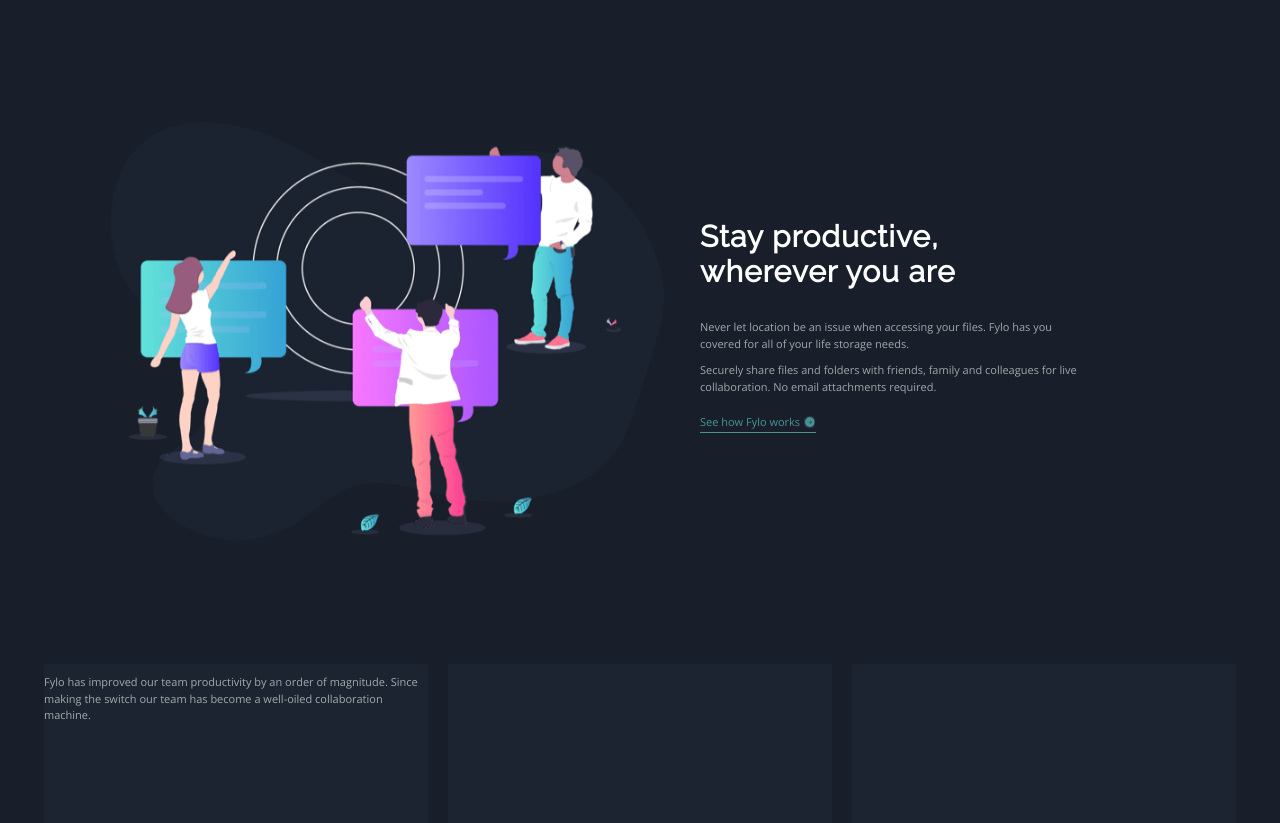
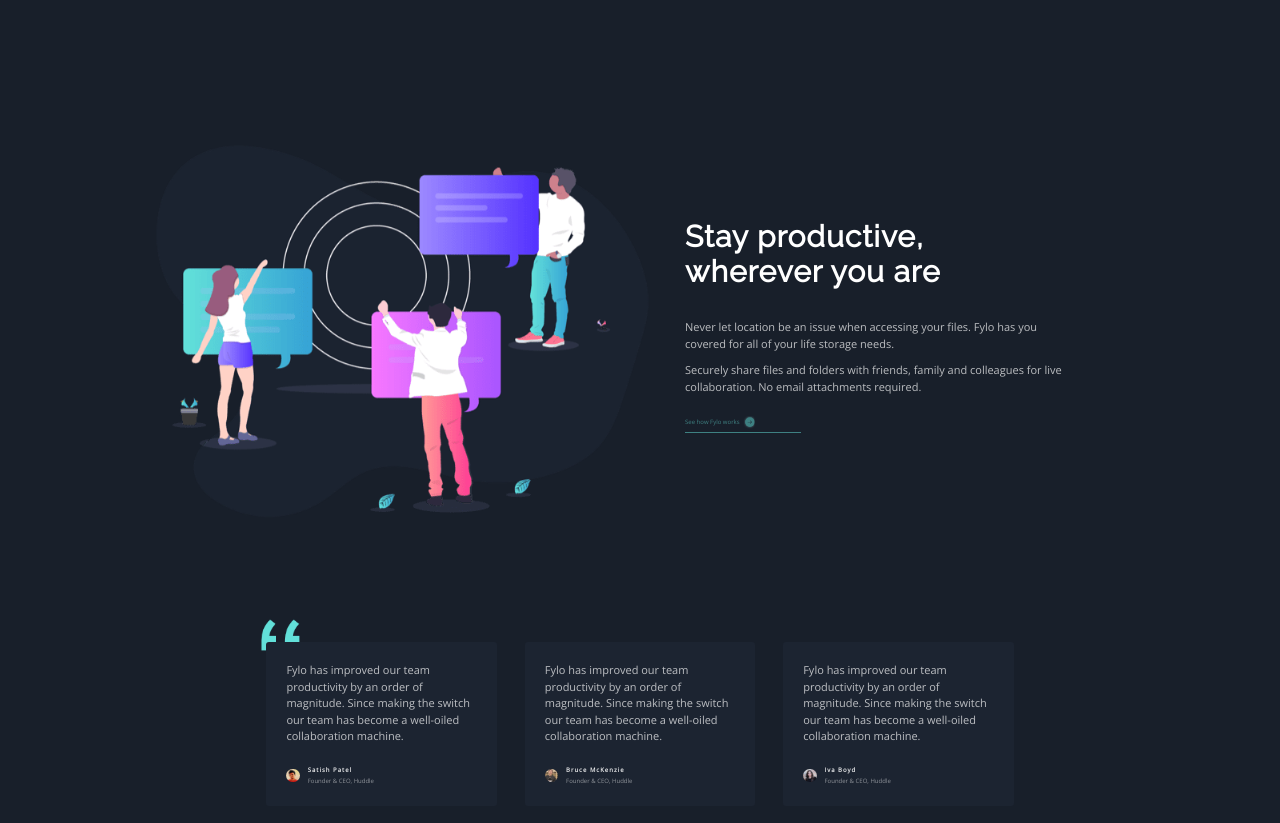
Before and after one commit to VincenzoParrinelli/Fylo-dark-theme-landing-page, a React (Vite) app: page / in a window 1280 px wide. Shown: the part 1396-2219 px from the top of the page. Built offline with nearby package versions, Linux system fonts and the light colour scheme.

Commit message:
feat(landingPage): cards section

```diff
--- a/src/Components/LandingPage.tsx
+++ b/src/Components/LandingPage.tsx
@@ -99,14 +99,14 @@
                     <div className="landing-page__stay-productive-container">
 
                         <div className="landing-page__stay-productive-heading-container">
-                            <h1 className="heading-primary heading-primary--left clear-line-height">Stay productive, wherever you are</h1>
+                            <h1 className="heading-primary heading-primary--left u-clear-line-height">Stay productive, wherever you are</h1>
                         </div>
 
-                        <p className="paragraph-tertiary">
+                        <p className="paragraph-secondary u-margin-bottom-small u-text-left">
                             Never let location be an issue when accessing your files. Fylo has you covered for all of your life storage needs.
                         </p>
 
-                        <p className="paragraph-tertiary">
+                        <p className="paragraph-secondary u-text-left">
                             Securely share files and folders with friends, family and colleagues for live collaboration. No email attachments
                             required.
                         </p>
@@ -125,17 +125,63 @@
                 <section className="landing-page__cards-section">
                     <div className="landing-page__card">
 
-                        <p className="paragraph-tertiary">
+                        <p className="paragraph-secondary u-text-left">
                             Fylo has improved our team productivity by an order of magnitude. Since making the switch our
                             team has become a well-oiled collaboration machine.
                         </p>
 
+                        <div className="landing-page__card-review-container">
+
+                            <img className="landing-page__card-profile-icon" src="../../Assets/Images/profile-1.jpg" alt="profile1" />
+
+                            <div className="landing-page__card-user-details">
+                                <h3 className="heading-tertiary u-margin-bottom-smallest">Satish Patel</h3>
+                                <p className="paragraph-tertiary">Founder & CEO, Huddle</p>
+                            </div>
+
+                        </div>
+
                     </div>
+
                     <div className="landing-page__card">
 
+                        <p className="paragraph-secondary u-text-left">
+                            Fylo has improved our team productivity by an order of magnitude. Since making the switch our
+                            team has become a well-oiled collaboration machine.
+                        </p>
+
+
+                        <div className="landing-page__card-review-container">
+
+                            <img className="landing-page__card-profile-icon" src="../../Assets/Images/profile-2.jpg" alt="profile2" />
+
+
+                            <div className="landing-page__card-user-details">
+                                <h3 className="heading-tertiary u-margin-bottom-smallest">Bruce McKenzie</h3>
+                                <p className="paragraph-tertiary">Founder & CEO, Huddle</p>
+                            </div>
+
+                        </div>
+
                     </div>
+
                     <div className="landing-page__card">
 
+                        <p className="paragraph-secondary u-text-left">
+                            Fylo has improved our team productivity by an order of magnitude. Since making the switch our
+                            team has become a well-oiled collaboration machine.
+                        </p>
+
+                        <div className="landing-page__card-review-container">
+
+                            <img className="landing-page__card-profile-icon" src="../../Assets/Images/profile-3.jpg" alt="profile3" />
+
+                            <div className="landing-page__card-user-details">
+                                <h3 className="heading-tertiary u-margin-bottom-smallest">Iva Boyd</h3>
+                                <p className="paragraph-tertiary">Founder & CEO, Huddle</p>
+                            </div>
+
+                        </div>
                     </div>
                 </section>
             </main>
--- a/src/scss/base/_typography.scss
+++ b/src/scss/base/_typography.scss
@@ -1,5 +1,6 @@
 .heading-primary,
-.heading-secondary {
+.heading-secondary,
+.heading-tertiary {
     color: $color-white;
     text-align: center;
     letter-spacing: .1rem;
@@ -24,6 +25,12 @@
     margin-bottom: 1rem;
 }
 
+.heading-tertiary {
+    opacity: 0.9;
+    text-align: left;
+    font-size: .6rem;
+}
+
 .paragraph-primary,
 .paragraph-secondary,
 .paragraph-tertiary {
@@ -36,7 +43,7 @@
 .paragraph-secondary,
 .paragraph-tertiary {
     font-size: 1.1rem;
-    opacity: 0.6;
+    opacity: 0.7;
 }
 
 .paragraph-primary {
@@ -44,13 +51,9 @@
     inline-size: 50rem;
 }
 
-.paragraph-secondary {
-    inline-size: 29.6rem;
-}
-
 .paragraph-tertiary {
-    text-align: left;
-    margin-top: 1rem;
+    font-size: .6rem;
+    opacity: 0.5;
 
     &--anchor {
         color: $color-cyan;
@@ -67,7 +70,3 @@
         }
     }
 }
-
-.clear-line-height {
-    line-height: unset;
-}
--- /dev/null
+++ b/src/scss/base/_utilities.scss
@@ -0,0 +1,15 @@
+.u-clear-line-height {
+    line-height: unset;
+}
+
+.u-margin-bottom-small {
+    margin-bottom: 1rem !important;
+}
+
+.u-margin-bottom-smallest {
+    margin-bottom: .3rem !important;
+}
+
+.u-text-left {
+    text-align: left !important;
+}
--- a/src/scss/main.scss
+++ b/src/scss/main.scss
@@ -5,6 +5,7 @@
 //BASE
 @import "base/base";
 @import "base/typography";
+@import "base/utilities";
 
 //COMPONENTS
 @import "components/button";
--- a/src/scss/pages/_landing-page.scss
+++ b/src/scss/pages/_landing-page.scss
@@ -65,6 +65,7 @@
         justify-self: center;
 
         width: auto;
+        inline-size: 29.6rem;
     }
 
     &__icon {
@@ -97,18 +98,18 @@
         justify-content: center;
         margin-top: 10rem;
 
-        grid-template-columns: 62rem 50rem;
+        grid-template-columns: 59rem 50rem;
     }
 
     &__stay-productive-illustration {
-        transform: scale(0.9);
+        transform: scale(0.8);
     }
 
     &__stay-productive-heading-container {
         font-family: "Raleway";
     }
 
-    &__stay-productive-container{
+    &__stay-productive-container {
         margin-top: 12rem;
         inline-size: 38rem;
     }
@@ -126,14 +127,57 @@
         display: flex;
         justify-content: center;
         align-items: center;
-        width: 100vw;
-        height: 50vh;
+        width: 100%;
+        height: 40vh;
+        position: relative;
+        z-index: 1;
     }
 
     &__card {
-        width: 30%;
-        height: 50%;
-        margin: 1rem;
+        display: flex;
+        flex-direction: column;
+        justify-content: space-between;
+        width: 18%;
+        height: 51%;
+        margin: 1.4rem;
+        padding: 2rem;
         background-color: $color-primary-dark-blue-1;
+        border-radius: .3rem;
+
+        &:first-child {
+
+            &::before {
+                content: "";
+                position: absolute;
+                width: 10%;
+                height: 10%;
+                transform: translate(-2.5rem, -4.3rem);
+                background-image: url("../../../Assets/Images/bg-quotes.png");
+                background-repeat: no-repeat;
+                background-size: contain;
+                z-index: -1 !important;
+            }
+        }
+    }
+
+    &__card-profile-icon-container {
+        width: 100%;
+        background-color: red;
+    }
+
+    &__card-review-container {
+        display: flex;
+        justify-items: center;
+        align-items: center;
+    }
+
+    &__card-profile-icon {
+        border-radius: 50%;
+        width: 7%;
+        height: auto;
+    }
+
+    &__card-user-details {
+        margin-left: .8rem;
     }
 }
```
